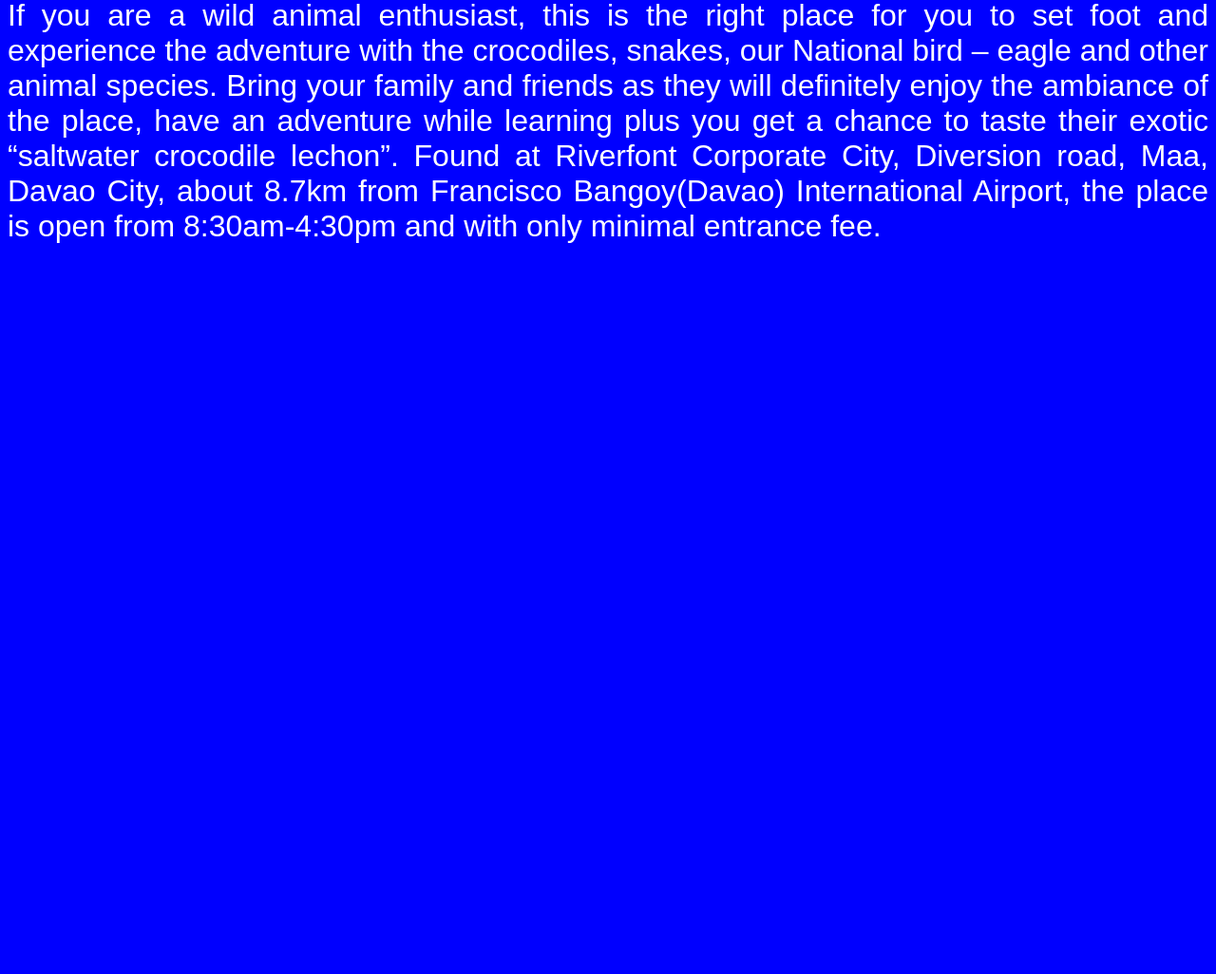
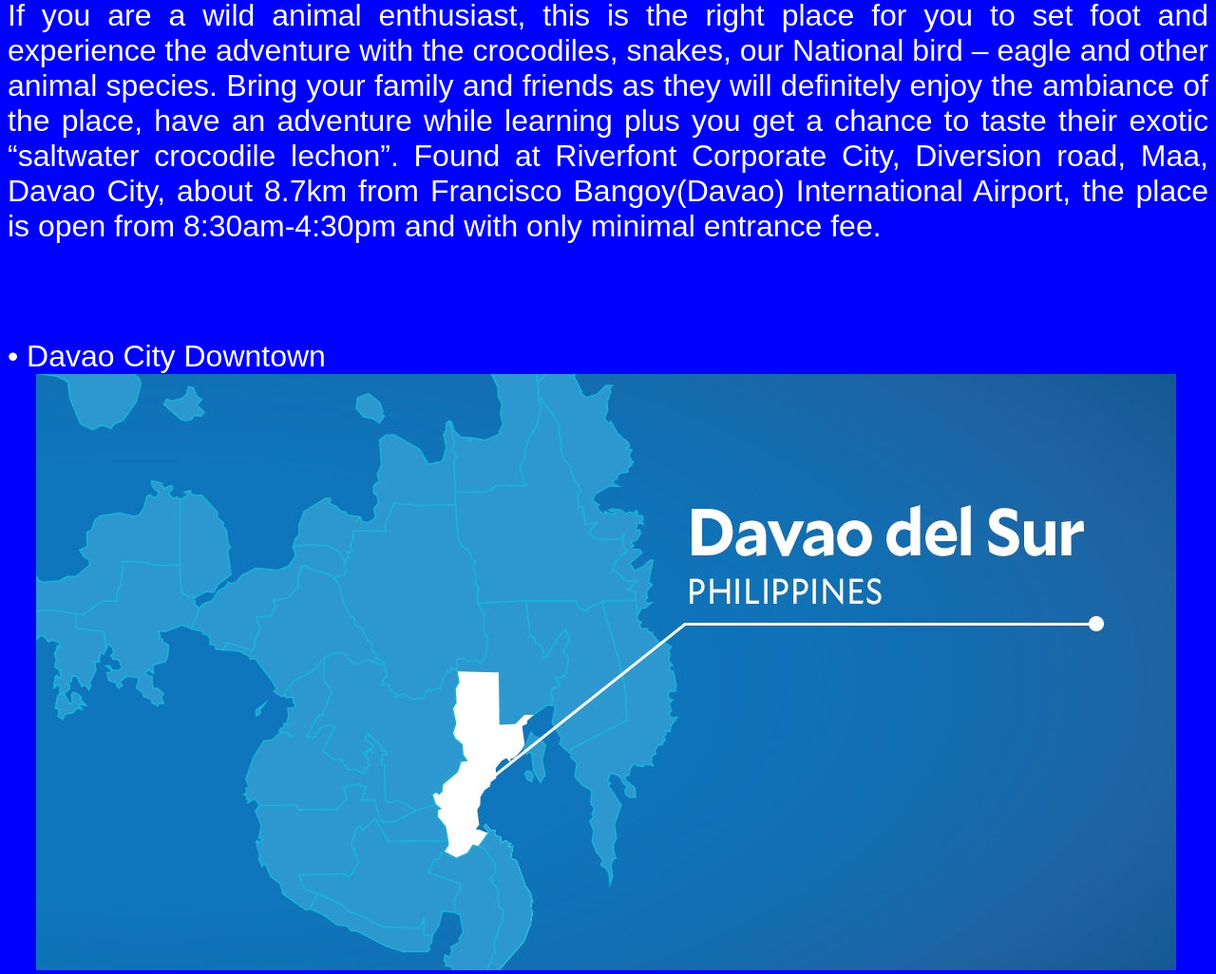
Before and after one commit to L0mel/L0mel.github.io, a plain HTML site: page Davaodelsur.html in a window 1280 px wide. Shown: the part 780-1806 px from the top of the page at 95% size. Before the commit the page ends 1069 px from the top, so only its background shows below. Drawn offline with Linux system fonts and the light colour scheme.

Commit message:
Update Davaodelsur.html

```diff
--- a/Davaodelsur.html
+++ b/Davaodelsur.html
@@ -11,6 +11,12 @@
 •	Davao City Crocodile Park<br>
  <img src="DDS.jpg" hspace=30>
 If you are a wild animal enthusiast, this is the right place for you to set foot and experience the adventure with the crocodiles, snakes, our National bird – eagle and other animal species. Bring your family and friends as they will definitely enjoy the ambiance of the place, have an adventure while learning plus you get a chance to taste their exotic “saltwater crocodile lechon”. Found at Riverfont Corporate City, Diversion road, Maa, Davao City, about 8.7km from Francisco Bangoy(Davao) International Airport, the place is open from 8:30am-4:30pm and with only minimal entrance fee.
+</p></font><br><br>
+
+ <font face="arial" color="white" size=6><p align="justify">
+	•	Davao City Downtown<br>
+ <img src="DDS.jpg" hspace=30>
+Davao City as a rich and buzzling city, those who are fond of strolling with tall buildings around and a beautiful landscape in the background, will surely enjoy this place. One of the cleanest city in the Philippines, this city will offer a nice surrounding view as you cannot see a single trash and food wrappers in its busy thoroughfares. C.M. Recto and San Pedro Street let you experience a place without the irritating and eye sore spaghetti lines as these streets were the initial phases where the Davao City’s underground cabling was implemented. You may visit the city in August of every year and experience the colorful and enjoyable Kadayawan Festival. Fruits like pomelo, rambutan, Lansones, Marang, Mangosteen and the King of Fruit Durian were abundant in the city.
 </p></font>
  </body>
  </html>
```
